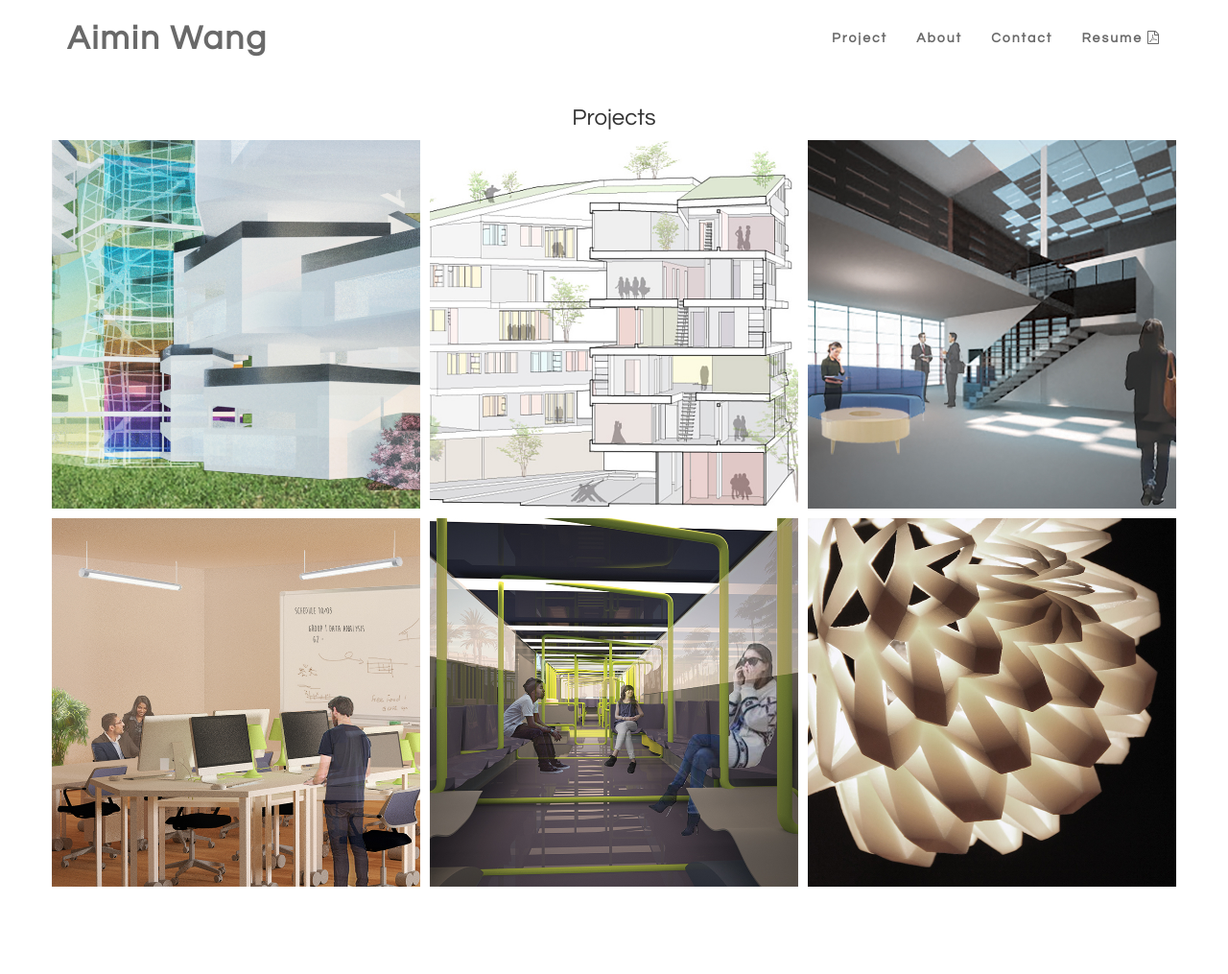
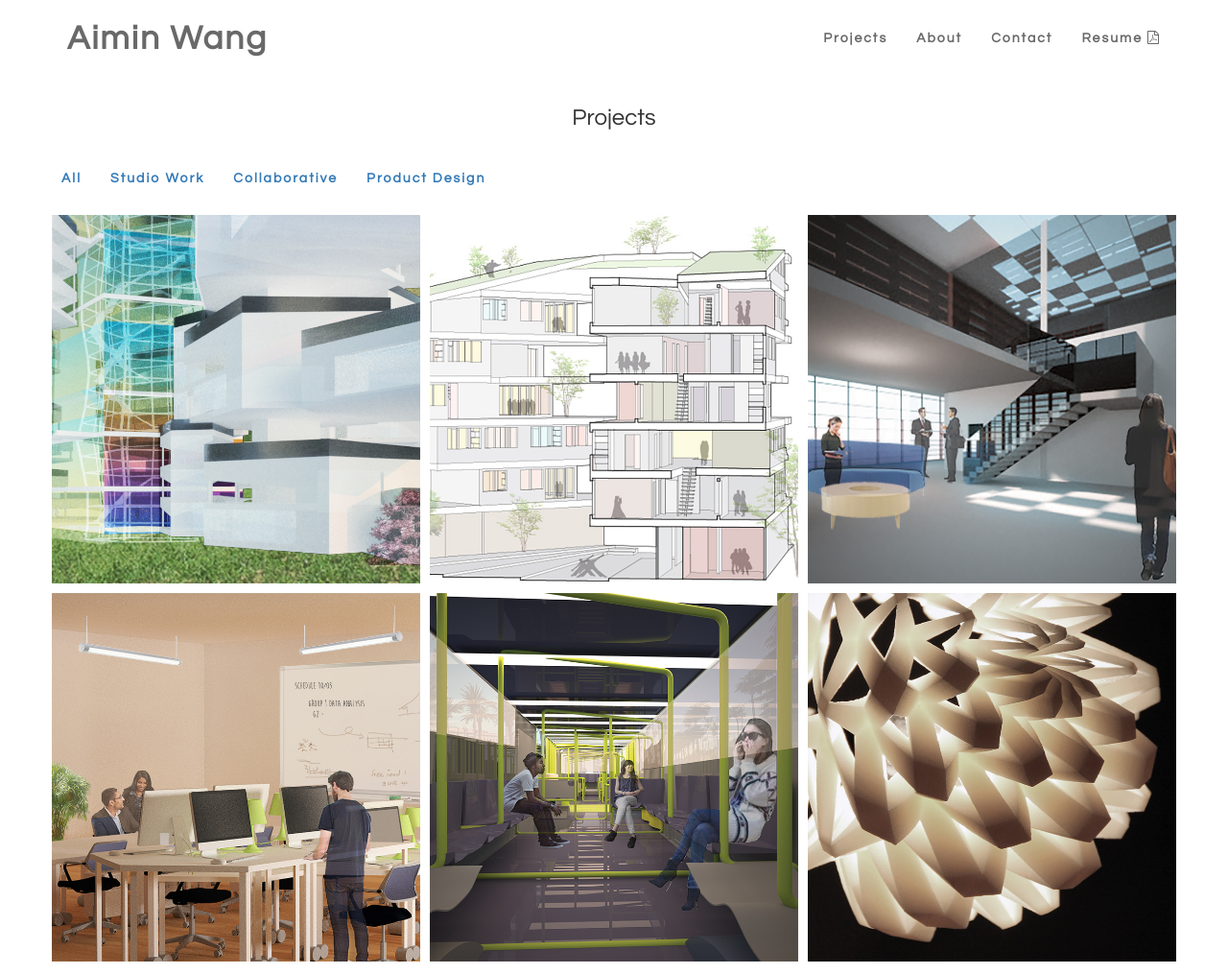
Before and after one commit to amiw/amiw.github.io, a plain HTML site: page index.html in a window 1280 px wide. Shown: the top 1015 px of the page at 96% size. Drawn offline with nearby package versions, Linux system fonts and the light colour scheme.

Commit message:
projects

```diff
--- a/index.html
+++ b/index.html
@@ -44,7 +44,7 @@
             <div class="collapse navbar-collapse" id="bs-example-navbar-collapse-1">
                 <ul class="nav navbar-nav navbar-right">
                     <li>
-                        <a href="#about">Project</a>
+                        <a href="#Projects">Projects</a>
                     </li>
                     <li>
                         <a href="#about">About</a>
@@ -66,8 +66,8 @@
     <!-- Page Content -->
 
     <!-- Grid -->
-    <section>
-    <div class="containter container-pad">
+    <section id="Projects">
+    <div class="container-pad">
         <!-- Grid Title -->
         <div class="row">
             <div class="col-lg-12 text-center">
@@ -76,6 +76,26 @@
                 </h3>
             </div>
         </div>
+
+            <!--project nave -->
+        <div class="row">
+            <ul class="nav navbar-custom navbar-nav">
+                <li>
+                    <a class="nav-link active" href="#">All</a>
+                </li>
+                <li>
+                    <a class="nav-link" href="#">Studio Work</a>
+                </li>
+                <li>
+                    <a class="nav-link" href="#">Collaborative </a>
+                </li>
+                <li>
+                    <a class="nav-link disabled" href="#">Product Design</a>
+                </li>
+
+            </ul>
+        </div>
+
         <!-- Grid Begins -->
         <div class="row">
             <div class="col-sm-4 col-xs-6 grid-item">
```
